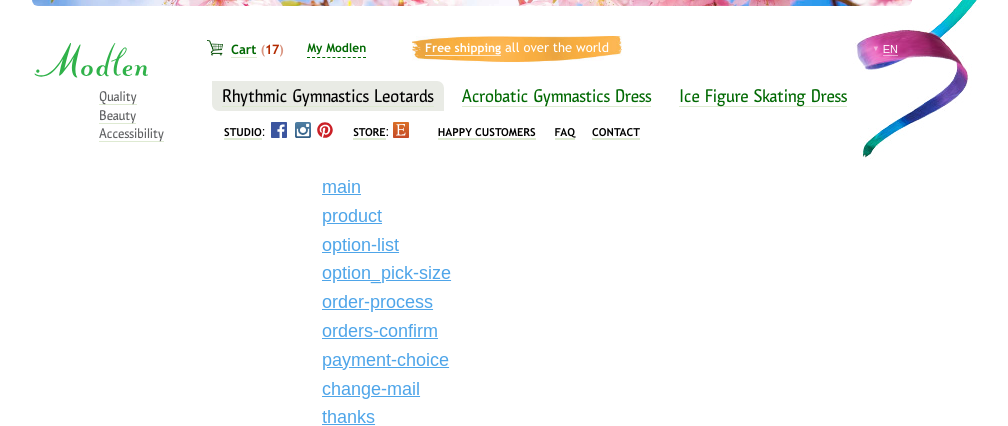
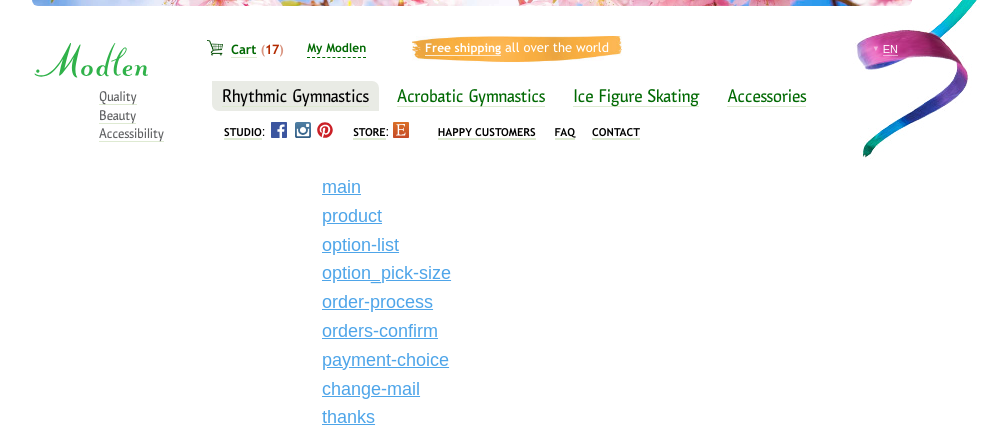
Before and after one commit to rogozhnikoff/modlen-html, a PHP site: page /index.php in a window 1280 px wide. Shown: the top 426 px of the page, without its empty margins (168-1176 px from the left). Run offline with PHP 8.4, Linux system fonts and the light colour scheme.

Commit message:
+1 пункт меню

```diff
--- a/_header.php
+++ b/_header.php
@@ -107,13 +107,16 @@
                 <div class="head__navi-list">
                     <ul class="navi-list">
                         <li class="navi-list__item active">
-                            <a class="navi-list__link" href="#"><span>Rhythmic Gymnastics Leotards</span></a>
+                            <a class="navi-list__link" href="#"><span>Rhythmic Gymnastics<!-- Leotards--></span></a>
                         </li>
                         <li class="navi-list__item">
-                            <a class="navi-list__link" href="#"><span>Acrobatic Gymnastics Dress</span></a>
+                            <a class="navi-list__link" href="#"><span>Acrobatic Gymnastics<!-- Dress--></span></a>
                         </li>
                         <li class="navi-list__item ">
-                            <a class="navi-list__link" href="#"><span>Ice Figure Skating Dress</span></a>
+                            <a class="navi-list__link" href="#"><span>Ice Figure Skating<!-- Dress--></span></a>
+                        </li>
+                        <li class="navi-list__item ">
+                            <a class="navi-list__link" href="#"><span>Accessories<!-- Dress--></span></a>
                         </li>
                     </ul>
                 </div>
```
